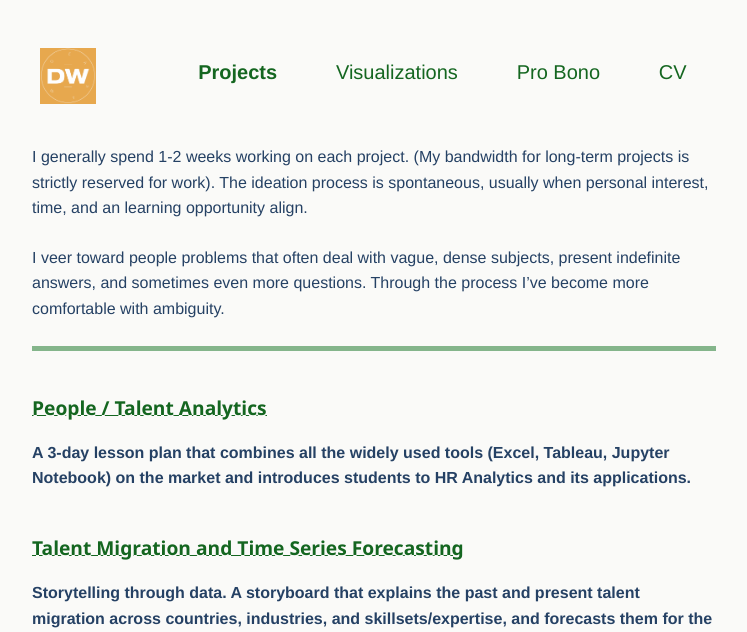
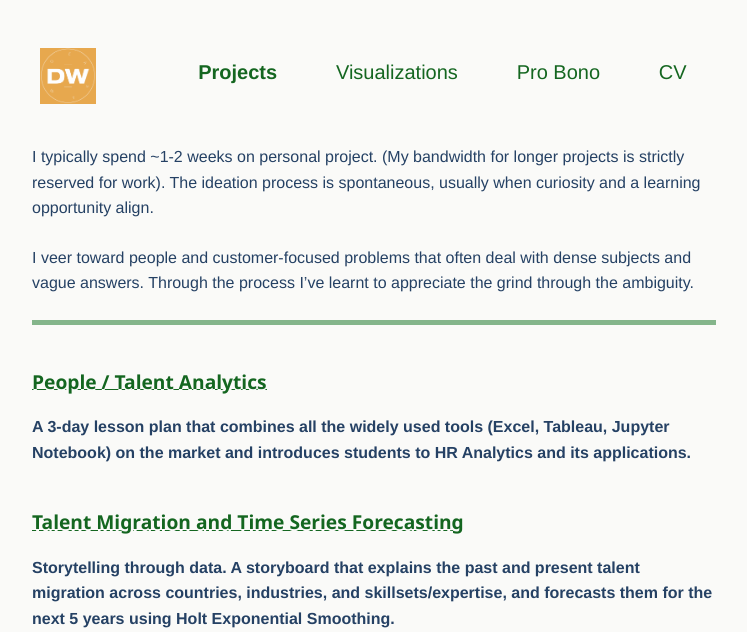
Before and after one commit to deawyk/deawyk.github.io, a Jekyll site: the page built from _pages/projects.md, in a window 1280 px wide and 900 px high, cut to the strip 0-632 px from the top of the window. Shown: the whole strip, without its empty margins (266-1013 px from the left). Built offline with Jekyll 4.4.1, drawn with Linux system fonts in a browser that asks for light colours.

Commit message:
Update projects.md

```diff
--- a/_pages/projects.md
+++ b/_pages/projects.md
@@ -11,9 +11,9 @@ permalink: /projects/
 
 <div class="lead lead-about">
 
-I generally spend 1-2 weeks working on each project. (My bandwidth for long-term projects is strictly reserved for work). The ideation process is spontaneous, usually when personal interest, time, and an learning opportunity align.
+I typically spend ~1-2 weeks on personal project. (My bandwidth for longer projects is strictly reserved for work). The ideation process is spontaneous, usually when curiosity and a learning opportunity align.
 
-I veer toward people problems that often deal with vague, dense subjects, present indefinite answers, and sometimes even more questions. Through the process I've become more comfortable with ambiguity.
+I veer toward people and customer-focused problems that often deal with dense subjects and vague answers. Through the process I've learnt to appreciate the grind through the ambiguity.
 
 <div style="text-align: left">
 
```
